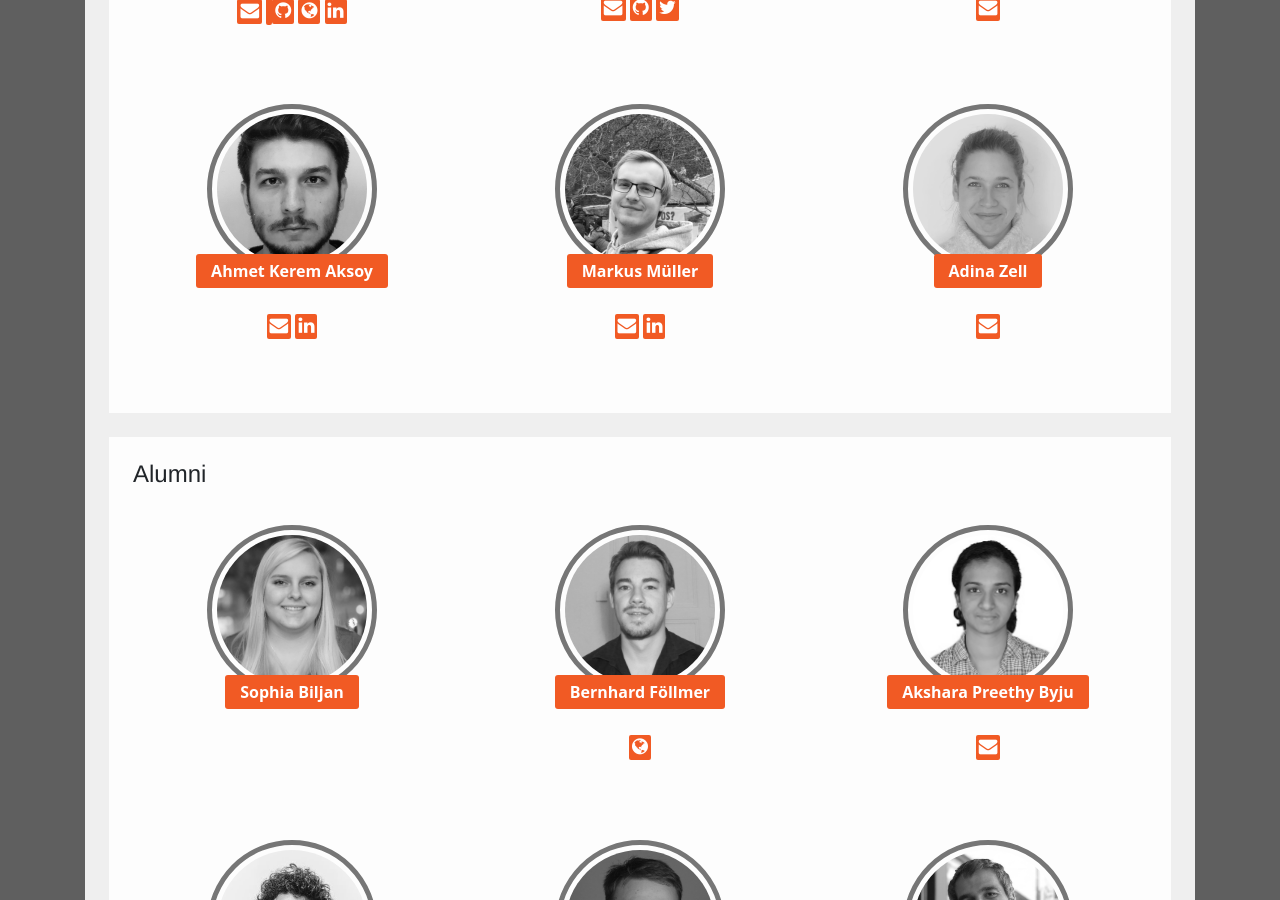
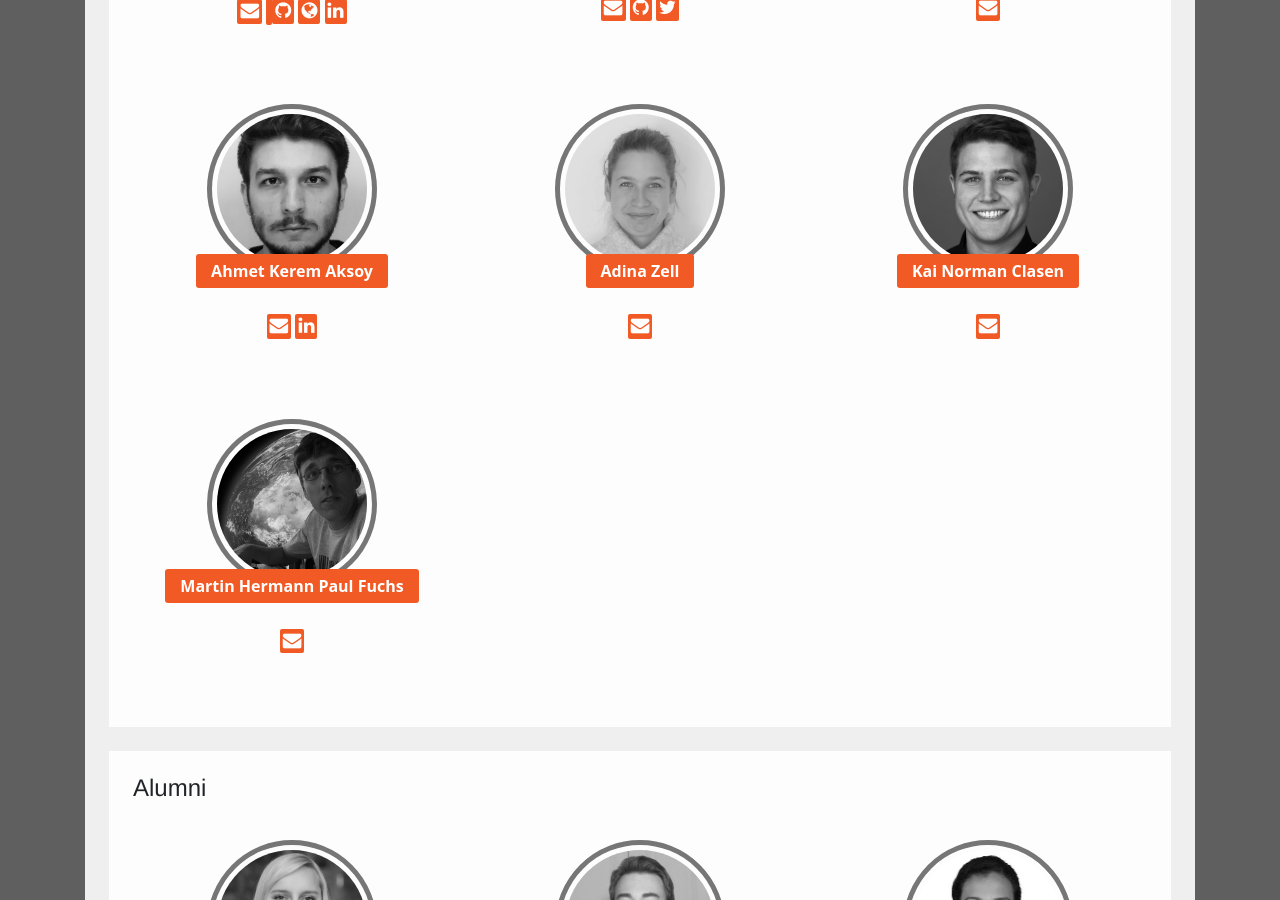
Before and after one commit to rsim-tu-berlin/bigearth.eu, a Jekyll site: the page built from team.md, in a window 1280 px wide and 900 px high, scrolled down 1041 px. Built offline with Jekyll 4.4.1, drawn with Linux system fonts in a browser that asks for light colours; nearby versions of some CDN libraries; a style sheet for code colours, icons or effects is not loaded.

Commit message:
update team members

```diff
--- a/team.md
+++ b/team.md
@@ -172,17 +172,14 @@ guid: https://www.bigearth.eu/team
 			<div class="col-md-4 col-sm-4 col-xs-12">
 				<div class="row section-danger ourTeam-box text-center">
 					<div class="col-md-12 section1">
-						<img src="assets/team/markus_muller.png">
+						<img src="assets/team/adina_zell.png">
 					</div>
 					<div class="col-md-12 section2">
-						<p>Markus Müller</p><br>
+						<p>Adina Zell</p><br>
 					</div>
 					<div class="col-md-12 section4">
-						<a href="mailto:markus.m.mueller@campus.tu-berlin.de" target="_blank">
+						<a href="mailto:adina.zell@campus.tu-berlin.de" target="_blank">
 							<i class="fa fa-envelope" aria-hidden="true"></i>
-						</a>
-						<a href="https://www.linkedin.com/in/markus-martin-m%C3%BCller/" target="_blank">
-							<i class="fa fa-linkedin" aria-hidden="true"></i>
 						</a>
 					</div>
 				</div>
@@ -191,13 +188,29 @@ guid: https://www.bigearth.eu/team
 			<div class="col-md-4 col-sm-4 col-xs-12">
 				<div class="row section-danger ourTeam-box text-center">
 					<div class="col-md-12 section1">
-						<img src="assets/team/adina_zell.png">
+						<img src="assets/team/kai-norman-clasen.jpg">
 					</div>
 					<div class="col-md-12 section2">
-						<p>Adina Zell</p><br>
+						<p>Kai Norman Clasen</p><br>
 					</div>
 					<div class="col-md-12 section4">
-						<a href="mailto:adina.zell@campus.tu-berlin.de" target="_blank">
+						<a href="mailto:k.clasen@tu-berlin.de" target="_blank">
+							<i class="fa fa-envelope" aria-hidden="true"></i>
+						</a>
+					</div>
+				</div>
+			</div>
+			<!-- -->
+			<div class="col-md-4 col-sm-4 col-xs-12">
+				<div class="row section-danger ourTeam-box text-center">
+					<div class="col-md-12 section1">
+						<img src="assets/team/martin-hermann-paul-fuchs.png">
+					</div>
+					<div class="col-md-12 section2">
+						<p>Martin Hermann Paul Fuchs</p><br>
+					</div>
+					<div class="col-md-12 section4">
+						<a href="mailto:m.fuchs@tu-berlin.de" target="_blank">
 							<i class="fa fa-envelope" aria-hidden="true"></i>
 						</a>
 					</div>
```
Also changed, not shown: assets/team/kai-norman-clasen.jpg (added), assets/team/markus_muller.png (deleted), assets/team/martin-hermann-paul-fuchs.png (added).
